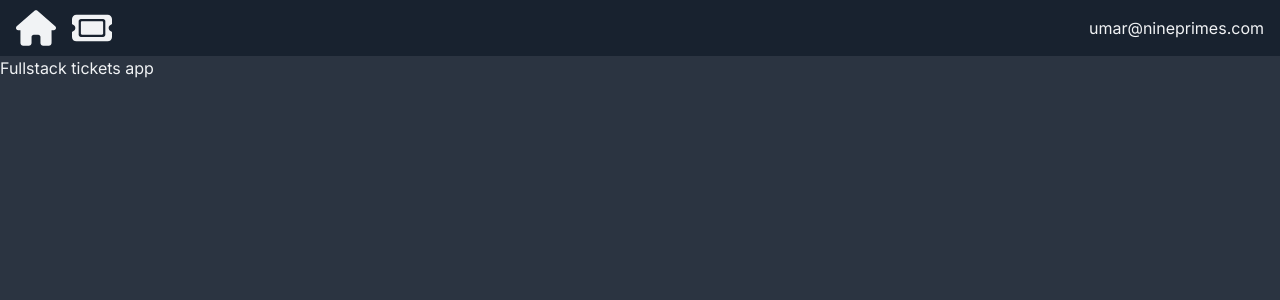
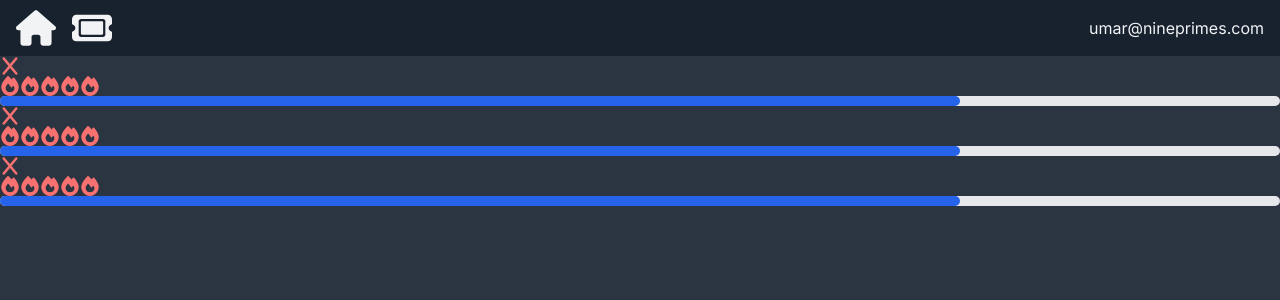
Before and after one commit to Muhammad-Umar-Khan/tickets_fs, a Next.js app: page / in a window 1280 px wide. Shown: the top 300 px of the page. Built offline with nearby package versions, Linux system fonts and the light colour scheme.

Commit message:
progress display

```diff
--- a/app/(components)/DeleteBlock.tsx
+++ b/app/(components)/DeleteBlock.tsx
@@ -3,7 +3,7 @@
 
 const DeleteBlock = () => {
   return (
-    <FontAwesomeIcon icon={faX} className="text-red-400 hover:text-red-200" />
+    <FontAwesomeIcon icon={faX} className="text-red-400 hover:text-red-200 w-5 h-5" />
   );
 };
 
--- /dev/null
+++ b/app/(components)/PriorityDisplay.tsx
@@ -0,0 +1,16 @@
+import { faFire } from "@fortawesome/free-solid-svg-icons";
+import { FontAwesomeIcon } from "@fortawesome/react-fontawesome";
+
+const PriorityDisplay = () => {
+  return (
+    <div className="flex justify-start align-baseline">
+      <FontAwesomeIcon icon={faFire} className="text-red-400 w-5 h-5" />
+      <FontAwesomeIcon icon={faFire} className="text-red-400 w-5 h-5" />
+      <FontAwesomeIcon icon={faFire} className="text-red-400 w-5 h-5" />
+      <FontAwesomeIcon icon={faFire} className="text-red-400 w-5 h-5" />
+      <FontAwesomeIcon icon={faFire} className="text-red-400 w-5 h-5" />
+    </div>
+  );
+};
+
+export default PriorityDisplay;
--- /dev/null
+++ b/app/(components)/ProgressDislay.tsx
@@ -0,0 +1,12 @@
+const ProgressDisplay = () => {
+  return (
+    <div className="w-full bg-gray-200 rounded-full h-2.5">
+      <div
+        className="bg-blue-600 rounded-full h-2.5"
+        style={{ width: "75%" }}
+      ></div>
+    </div>
+  );
+};
+
+export default ProgressDisplay;
--- a/app/(components)/TicketCard.tsx
+++ b/app/(components)/TicketCard.tsx
@@ -1,9 +1,13 @@
 import DeleteBlock from "./DeleteBlock";
+import PriorityDisplay from "./PriorityDisplay";
+import ProgressDisplay from "./ProgressDislay";
 
 const TicketCard = () => {
   return (
     <div>
       <DeleteBlock />
+      <PriorityDisplay />
+      <ProgressDisplay />
     </div>
   );
 };
--- a/app/page.tsx
+++ b/app/page.tsx
@@ -1,9 +1,12 @@
 import { Fragment } from "react";
+import TicketCard from "./(components)/TicketCard";
 
 export default function Home() {
   return (
     <Fragment>
-      <h1>Fullstack tickets app</h1>
+      <TicketCard />
+      <TicketCard />
+      <TicketCard />
     </Fragment>
   );
 }
```
